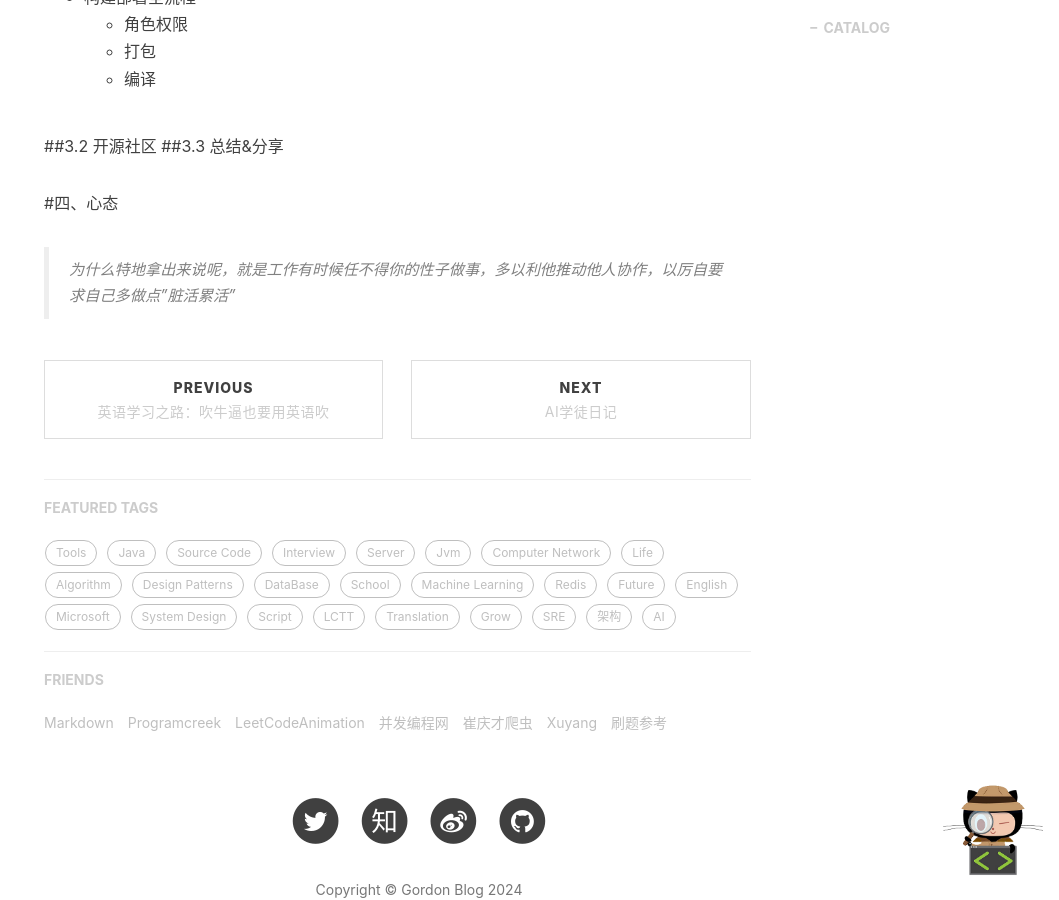
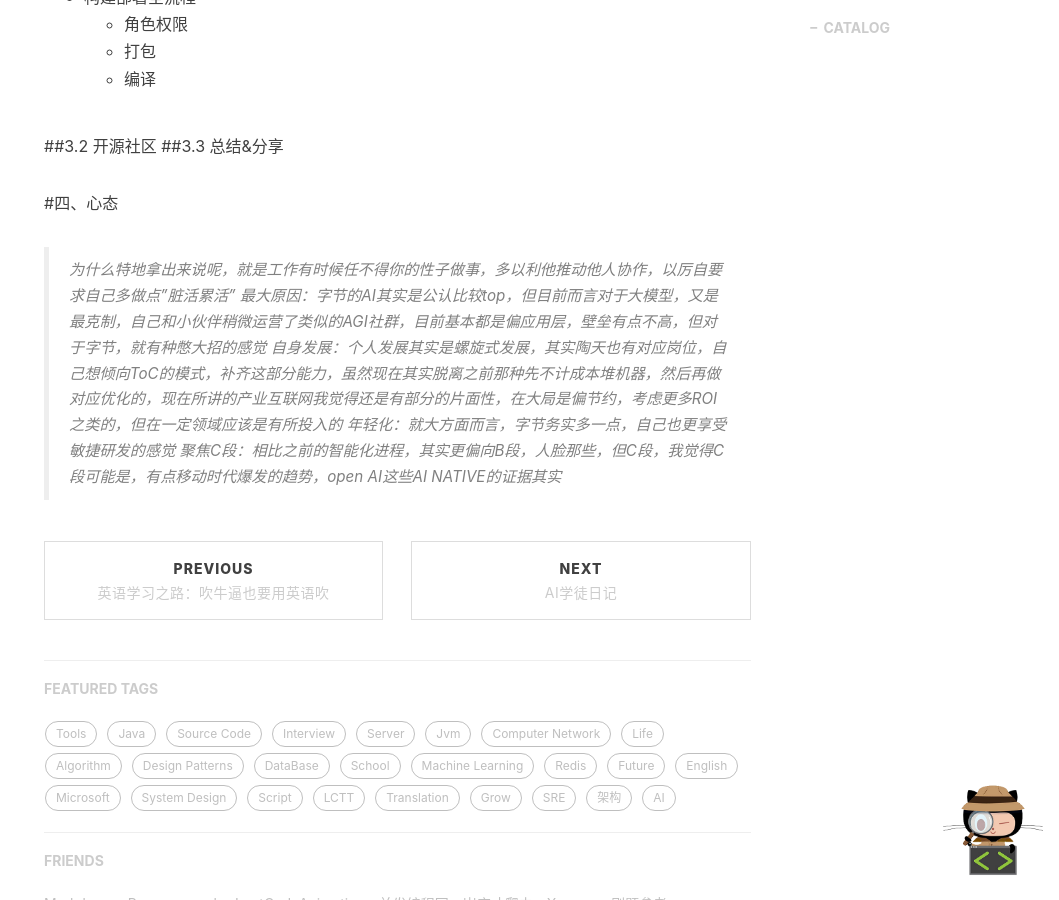
Before and after one commit to Gordon-Deng/Gordon-Deng.github.io, a Jekyll site: the page built from _posts/2023-01-01-聊聊什么是面试官喜欢的工程师.markdown, in a window 1280 px wide and 900 px high, scrolled down 1363 px. Shown: the whole window, without its empty margins (221-1280 px from the left). Built offline with Jekyll 4.4.1, drawn with Linux system fonts in a browser that asks for light colours; nearby versions of some CDN libraries; comment, search, counter and statistics services are not loaded.

Commit message:
Update 2023-01-01-聊聊什么是面试官喜欢的工程师.markdown

```diff
--- a/_posts/2023-01-01-聊聊什么是面试官喜欢的工程师.markdown
+++ b/_posts/2023-01-01-聊聊什么是面试官喜欢的工程师.markdown
@@ -43,3 +43,7 @@ tags:
 
 #四、心态
 > 为什么特地拿出来说呢，就是工作有时候任不得你的性子做事，多以利他推动他人协作，以厉自要求自己多做点"脏活累活"
+> 最大原因：字节的AI其实是公认比较top，但目前而言对于大模型，又是最克制，自己和小伙伴稍微运营了类似的AGI社群，目前基本都是偏应用层，壁垒有点不高，但对于字节，就有种憋大招的感觉
+> 自身发展：个人发展其实是螺旋式发展，其实陶天也有对应岗位，自己想倾向ToC的模式，补齐这部分能力，虽然现在其实脱离之前那种先不计成本堆机器，然后再做对应优化的，现在所讲的产业互联网我觉得还是有部分的片面性，在大局是偏节约，考虑更多ROI之类的，但在一定领域应该是有所投入的
+> 年轻化：就大方面而言，字节务实多一点，自己也更享受敏捷研发的感觉
+> 聚焦C段：相比之前的智能化进程，其实更偏向B段，人脸那些，但C段，我觉得C段可能是，有点移动时代爆发的趋势，open AI这些AI NATIVE的证据其实
```
